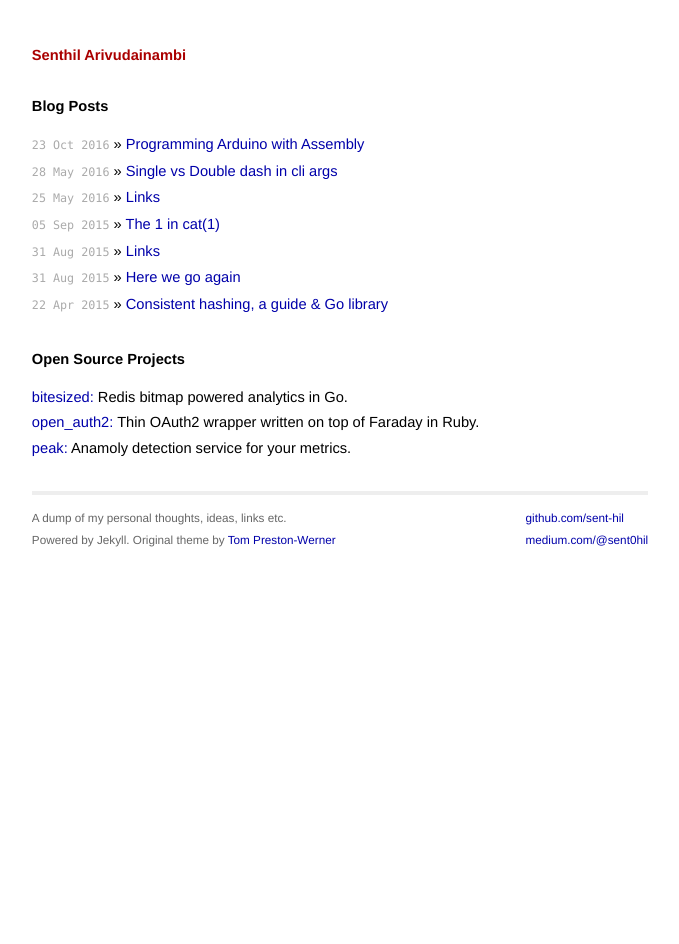
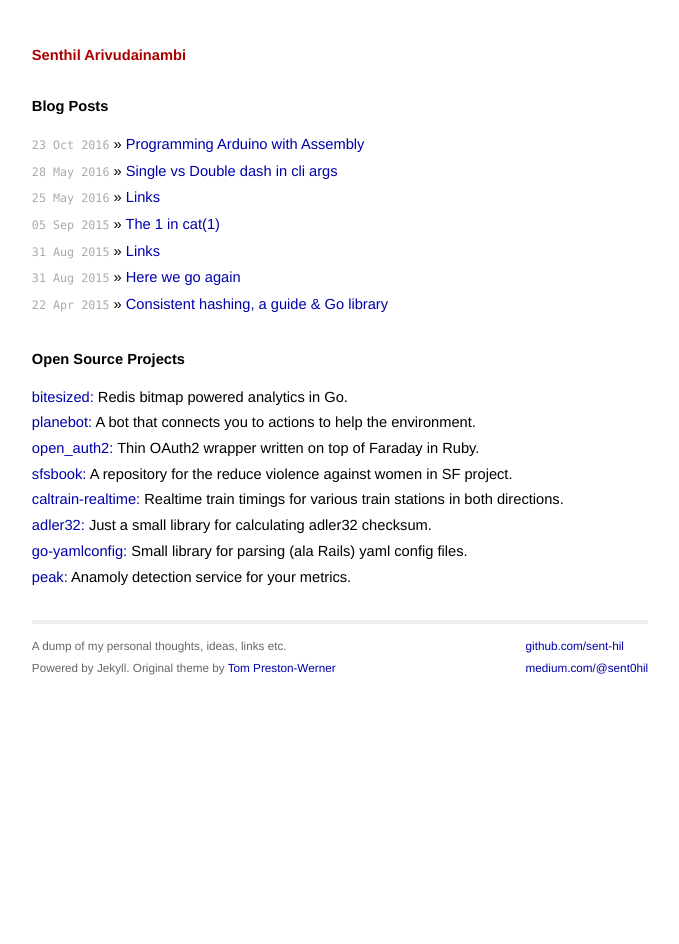
Before and after one commit to sent-hil/sent-hil.github.io, a Jekyll site: the page built from index.html, in a window 1280 px wide. Shown: the whole page, without its empty margins (300-979 px from the left). Built offline with Jekyll 4.4.1, drawn with Linux system fonts in a browser that asks for light colours.

Commit message:
add new (old) open source libraries to footer

```diff
--- a/index.html
+++ b/index.html
@@ -14,7 +14,12 @@
   <h1>Open Source Projects</h1>
   <ul class="posts">
     <li><a href="http://github.com/sent-hil/bitesized/">bitesized:</a> Redis bitmap powered analytics in Go.</li>
+    <li><a href="https://github.com/sfbrigade/planetbot">planebot:</a> A bot that connects you to actions to help the environment.</li>
     <li><a href="https://github.com/sent-hil/open_auth2">open_auth2:</a> Thin OAuth2 wrapper written on top of Faraday in Ruby.</li>
+    <li><a href="https://github.com/sfbrigade/sfsbook">sfsbook:</a> A repository for the reduce violence against women in SF project.</li>
+    <li><a href="https://github.com/sent-hil/caltrain-realtime">caltrain-realtime:</a> Realtime train timings for various train stations in both directions.</li>
+    <li><a href="https://github.com/sent-hil/adler32">adler32:</a> Just a small library for calculating adler32 checksum.</li>
+    <li><a href="https://github.com/sent-hil/go-yamlconfig">go-yamlconfig:</a> Small library for parsing (ala Rails) yaml config files.</li>
     <li><a href="https://github.com/sent-hil/peak">peak:</a> Anamoly detection service for your metrics.</li>
   </ul>
 </div>
```
Also changed, not shown: 1 other file.
